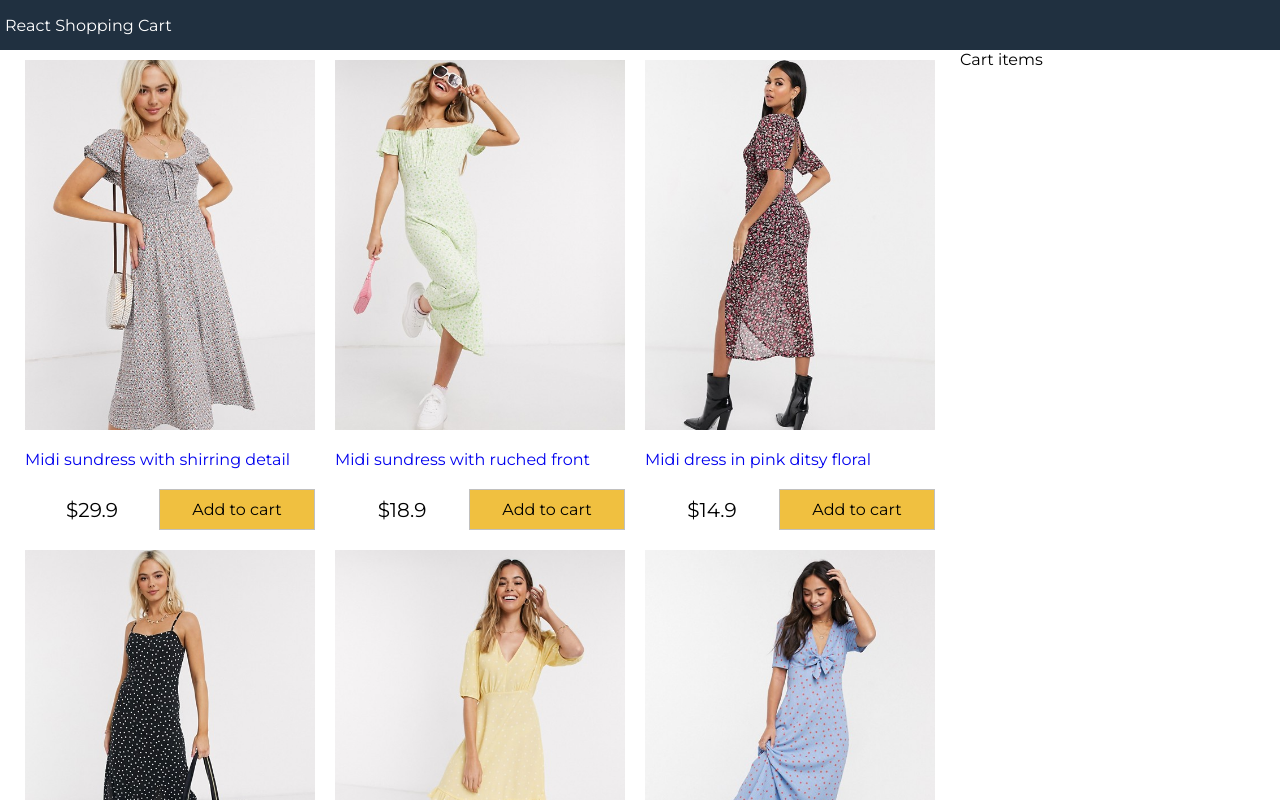
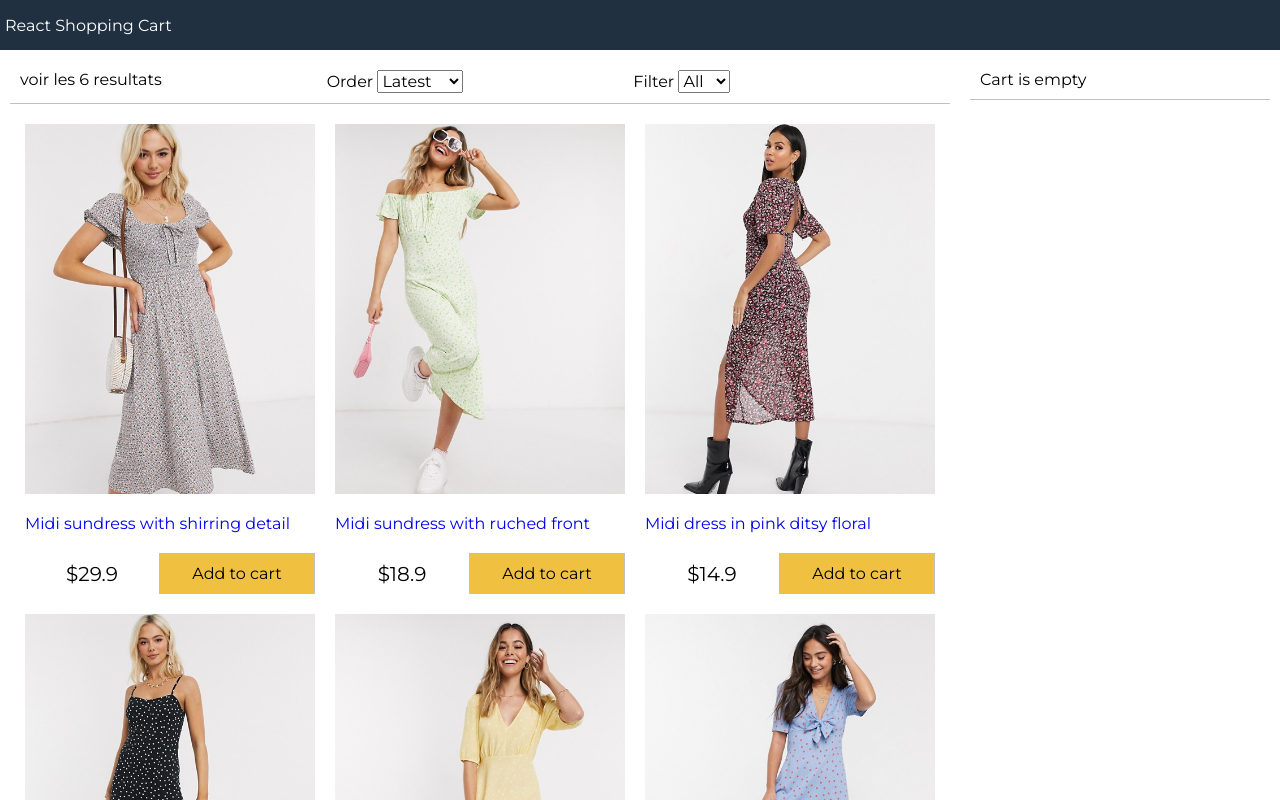
Before and after one commit to Keryane/react-shopping-cart, a React (Create React App) app: page / in a window 1280 px wide. Shown: the top 800 px of the page. Built offline with nearby package versions, Linux system fonts and the light colour scheme.

Commit message:
cart component

```diff
--- a/public/index.html
+++ b/public/index.html
@@ -24,7 +24,7 @@
       work correctly both with client-side routing and a non-root public URL.
       Learn how to configure a non-root public URL by running `npm run build`.
     -->
-    <title>React App</title>
+    <title>My shopping website</title>
   </head>
   <body>
     <noscript>You need to enable JavaScript to run this app.</noscript>
--- a/src/App.js
+++ b/src/App.js
@@ -1,6 +1,8 @@
 //features 1
 import React from 'react';
+import Filter from './components/Filter';
 import Products from './components/Products';
+import Cart from './components/Cart';
 import data from "./data.json"
 
 
@@ -9,10 +11,71 @@
     super();
     this.state = {
       products: data.products,
+      cartItems:[],
       size:"",
       sort:"",
     };
   }
+
+  removeFromCart = (product)=>{
+    const cartItems = this.state.cartItems.slice();
+    this.setState({
+      cartItems:cartItems.filter((x)=>x._id !== product._id)
+  })
+}
+  addToCart =(product) =>{
+    const cartItems = this.state.cartItems.slice();
+    let alreadyInCart = false;
+    cartItems.forEach((item) => {
+      if (item._id === product._id) {
+        item.count++;
+        alreadyInCart = true;
+      }
+    });
+    if(!alreadyInCart){
+      cartItems.push({...product, count: 1});
+    }
+    this.setState({cartItems});
+  };
+sortProducts  = (event) => {
+// console.log(event.target.value)
+const sort = event.target.value;
+this.setState((state)=> ({
+  sort,
+  products: this.state.products
+  .slice()
+  .sort((a,b)=>
+    sort === "lowest"?
+    a.price > b.price
+    ? 1
+    :-1
+    :sort === "highest"
+    ?a.price < b.price
+    ? 1
+    :-1
+    :a._id > b._id
+    ? 1
+    :-1
+  ),
+
+}));
+};
+
+filterProducts = (event) =>{
+  // console.log(event.target.value)
+  if(event.target.value === ""){
+    this.setState({ size:event.target.value, products:data.products})
+  }else {
+    this.setState({
+      size:event.target.value,
+      products: data.products.filter(
+      (product) => product.availableSizes.indexOf(event.target.value)>=0
+      ),
+  });
+
+}
+};
+
   render(){
     return (
       <div className="grid-container">
@@ -22,10 +85,23 @@
         <main>
           <div className="content">
             <div className="main">
-              <Products products={this.state.products}></Products>
+              <Filter
+              count={this.state.products.length}
+              size={this.state.size}
+              sort={this.state.sort}
+              filterProducts={this.filterProducts}
+              sortProducts={this.sortProducts}
+              />
+              <Products
+              products={this.state.products}
+              addToCart={this.addToCart}
+              />
             </div>
             <div className="sidebar">
-              Cart items
+              <Cart
+              cartItems={this.state.cartItems}
+              removeFromCart={this.removeFromCart}
+              />
             </div>
           </div>
         </main>
--- /dev/null
+++ b/src/components/Cart.js
@@ -0,0 +1,53 @@
+import React, { Component } from 'react'
+import formatCurrency from '../util';
+
+export default class Cart extends Component {
+    render() {
+        const{cartItems} = this.props;
+
+        return (
+
+                <div>
+                    {cartItems.length===0? (
+                    <div className="cart cart-header">Cart is empty </div>
+                    ) : (
+                    <div className="cart cart-header">You have {cartItems.length} items in your cart {" "}
+                    </div>
+                    )}
+
+                    <div>
+                        <div className="cart">
+                            <ul className="cart-items">
+                                {cartItems.map(item=>(
+                                    <li key={item._id}>
+                                        <div>
+                                            <img src={item.image} alt={item.title}></img>
+                                        </div>
+                                        <div>
+                                            <div>{item.title}</div>
+                                            <div className="right">
+                                                {formatCurrency (item.price)} x {item.count} {" "}
+                                                <button className="button" onClick={()=>this.props.removeFromCart(item)}>Remove</button>
+                                            </div>
+                                        </div>
+                                    </li>))}
+                            </ul>
+                        </div>
+                        {cartItems.length!==0 &&(
+                            <div className="cart">
+                            <div className="total">
+                                <div>
+                                    Total : {" "}
+                                    {formatCurrency( cartItems.reduce((a, c) => a+c.price*c.count,0))}
+                                </div>
+                                <button className="button primary"> Acheter</button>
+                            </div>
+
+                        </div>
+                        ) }
+
+                    </div>
+                </div>
+        );
+    }
+}
--- /dev/null
+++ b/src/components/Filter.js
@@ -0,0 +1,29 @@
+import React, { Component } from 'react'
+
+export default class Filter extends Component {
+    render() {
+        return (
+            <div className="Filter">
+                <div className="filter-result">voir les {this.props.count} resultats</div>
+                <div className="filter-sort">
+                Order {" "}
+                <select value={this.props.sort} onChange={this.props.sortProducts}>
+                    <option>Latest</option>
+                    <option value="lowest">Lowest</option>
+                    <option value="highest">Highest</option>
+                </select> </div>
+                <div className="filter-size" >Filter  {" "}
+                    <select value={this.props.size} onChange={this.props.filterProducts}>
+                        <option value="">All</option>
+                        <option value="XS">XS</option>
+                        <option value="S">S</option>
+                        <option value="M">M</option>
+                        <option value="L">L</option>
+                        <option value="XL">XL</option>
+                        <option value="XXL">XXL</option>
+                    </select>
+                </div>
+            </div>
+        )
+    }
+}
--- a/src/components/Products.js
+++ b/src/components/Products.js
@@ -7,7 +7,7 @@
             <div>
                 <ul className="products">
                     {this.props.products.map(product => (
-                        <li key={product.id}>
+                        <li key={product._id}>
                             <div className="product">
                                 <a href={"#" + product._id}>
                                     <img src={product.image} alt={product.title}/>
@@ -18,9 +18,8 @@
                                 <div className="product-price">
                                     <div>
                                         {formatCurrency(product.price)}
-
                                     </div>
-                                    <button className="button primary">
+                                    <button onClick={()=> this.props.addToCart(product)} className="button primary">
                                             Add to cart
                                         </button>
                                 </div>
--- a/src/data.json
+++ b/src/data.json
@@ -5,7 +5,7 @@
         "image": "/images/dress1.jpg",
         "title": "Midi sundress with shirring detail",
         "description": "This is for all the latest trends, no matter who you are, where you’re from and what you’re up to. Exclusive to ASOS, our universal brand is here for you, and comes in all our fit ranges: ASOS Curve, Tall, Petite and Maternity. Created by us, styled by you.",
-        "availableSizes": ["X", "L", "XL", "XXL"],
+        "availableSizes": ["XS","X", "L", "XL", "XXL"],
         "price": 29.9
       },
       {
--- a/src/index.css
+++ b/src/index.css
@@ -128,3 +128,67 @@
 .button.primary{
   background-color: #f0c040;
 }
+/*  Fitler */
+
+.Filter{
+  display: flex;
+  justify-content: space-between;
+  padding:1rem;
+  margin: 1rem;
+  border-bottom: .1rem #c0c0c0 solid;
+}
+
+.Filter div{
+  flex:1;
+}
+
+/* Cart */
+
+.cart{
+padding: 1rem;
+margin:1rem;
+display: flex;
+flex: wrap;
+}
+
+.cart-header{
+  border-bottom: 0.1rem #c0c0c0 solid;
+}
+
+.cart-items{
+  padding: 0;
+  width: 100%;
+  list-style: none;
+}
+
+.cart-items img{
+  width: 5rem;
+}
+.cart-items li{
+  display: flex;
+}
+
+.cart-items li div{
+  padding: 0.5rem;
+}
+.cart-items li div:last-child{
+  flex:1;
+}
+
+.right{
+  text-align: right;
+}
+.total{
+  display: flex;
+  justify-content: space-between;
+  align-items: center;
+  width: 100%;
+}
+
+.total > div{
+  font-size:2rem;
+}
+.total > div,
+.total > button{
+  flex:1;
+}
```
